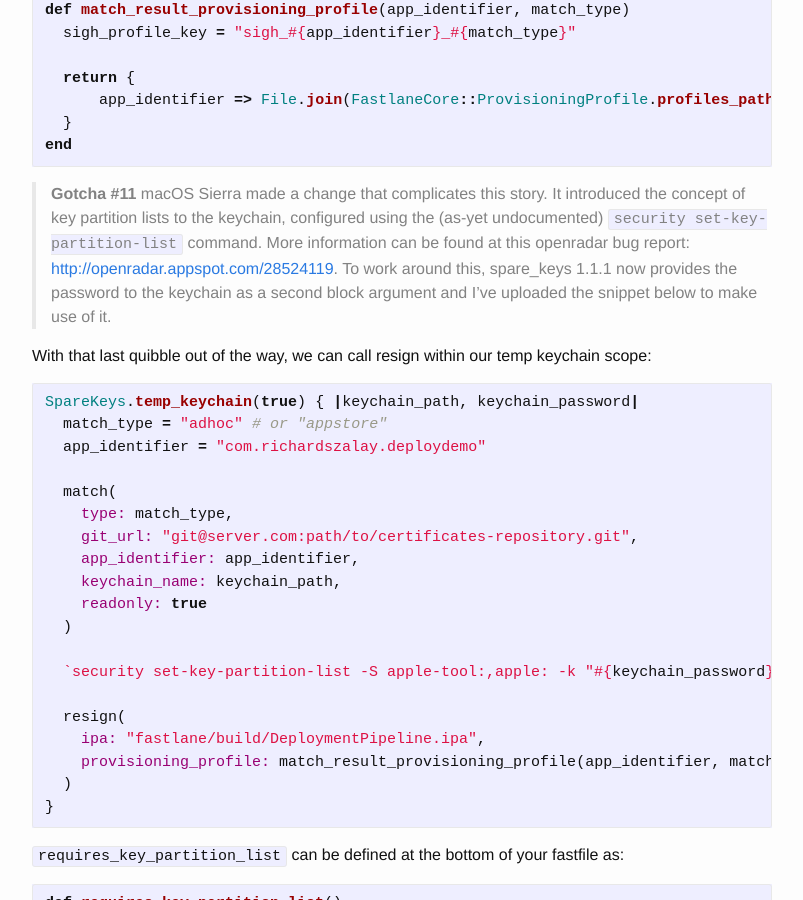
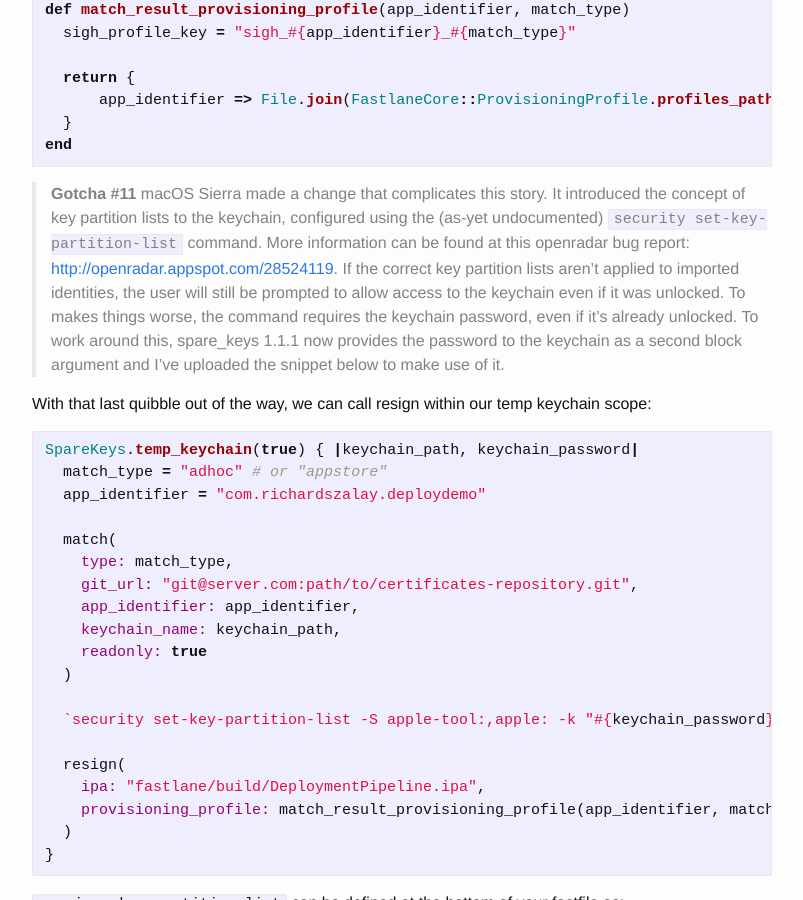
Before and after one commit to richardszalay/richardszalay.github.io, a Jekyll site: the page built from _posts/2016-08-23-ios-deploy-pipeline-4-deploy-phase.md, in a window 1280 px wide and 900 px high, scrolled down 4523 px. Shown: the whole window, without its empty margins (238-1041 px from the left). Built offline with Jekyll 4.4.1, drawn with Linux system fonts in a browser that asks for light colours; comment, search, counter and statistics services are not loaded.

Commit message:
Added more detail to macOS Sierra workaround

````diff
--- a/_posts/2016-08-23-ios-deploy-pipeline-4-deploy-phase.md
+++ b/_posts/2016-08-23-ios-deploy-pipeline-4-deploy-phase.md
@@ -165,7 +165,7 @@ def match_result_provisioning_profile(app_identifier, match_type)
 end
 ```
 
-> **Gotcha #11** macOS Sierra made a change that complicates this story. It introduced the concept of key partition lists to the keychain, configured using the (as-yet undocumented) `security set-key-partition-list` command. More information can be found at this openradar bug report: [http://openradar.appspot.com/28524119](http://openradar.appspot.com/28524119). To work around this, spare_keys 1.1.1 now provides the password to the keychain as a second block argument and I've uploaded the snippet below to make use of it.
+> **Gotcha #11** macOS Sierra made a change that complicates this story. It introduced the concept of key partition lists to the keychain, configured using the (as-yet undocumented) `security set-key-partition-list` command. More information can be found at this openradar bug report: [http://openradar.appspot.com/28524119](http://openradar.appspot.com/28524119). If the correct key partition lists aren't applied to imported identities, the user will still be prompted to allow access to the keychain even if it was unlocked. To makes things worse, the command requires the keychain password, even if it's already unlocked. To work around this, spare_keys 1.1.1 now provides the password to the keychain as a second block argument and I've uploaded the snippet below to make use of it.
 
 With that last quibble out of the way, we can call resign within our temp keychain scope:
 
````
